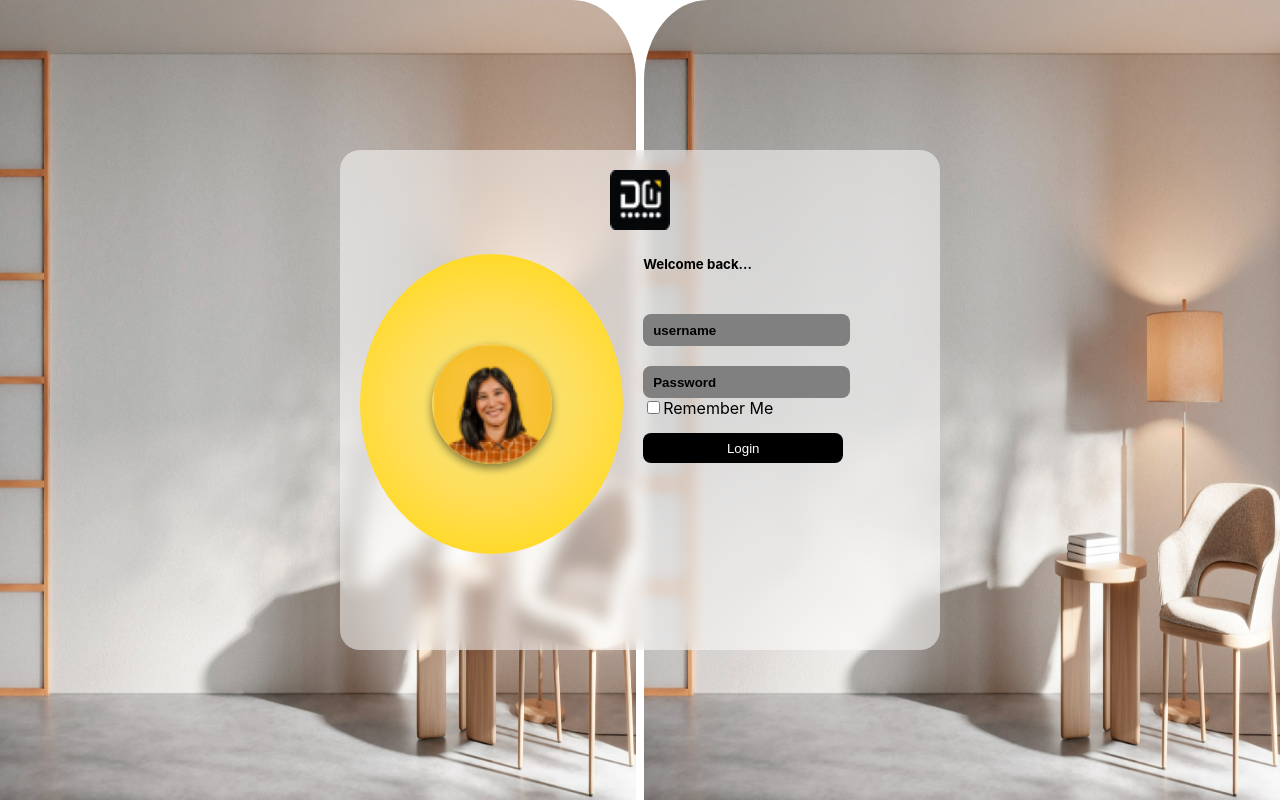
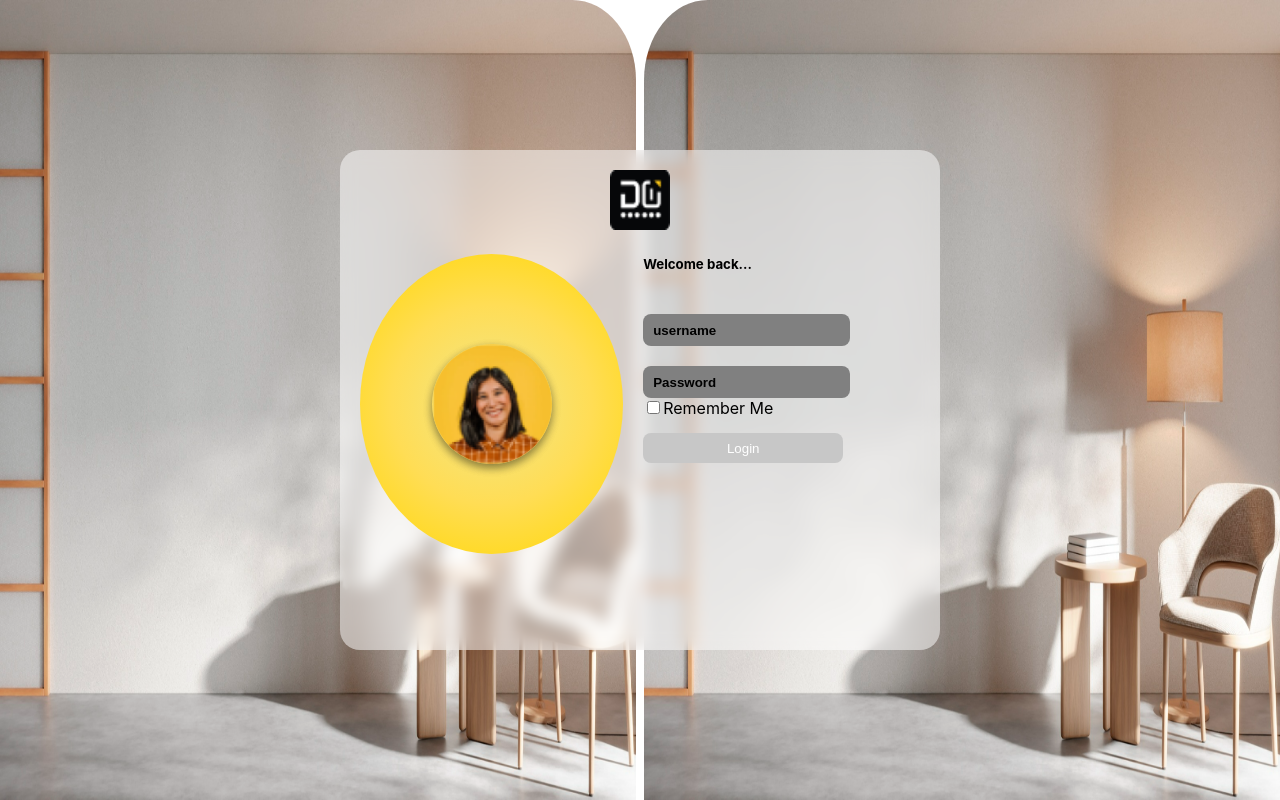
Before and after one commit to rohit-kumar22/dashboard, a React (Create React App) app: page / in a window 1280 px wide. Built offline with nearby package versions, Linux system fonts and the light colour scheme.

Commit message:
logo added

```diff
--- a/src/components/Dashboard.jsx
+++ b/src/components/Dashboard.jsx
@@ -5,6 +5,7 @@ import FileFolderHandler from "./outlets/FileFolderHandler";
 import TimeAndDate from "./outlets/TimeAndDate";
 import folder from "./images/folder.png"
 import file from './images/file.png'
+import logo from './images/logo.png'
 import { displayData } from "./data/displayData";
 
 export default function Dashboard() {
@@ -51,13 +52,14 @@ export default function Dashboard() {
           ))}
         </div>
       </div>
-      <div style={{display:"flex", gap:"15px", padding: "15px 20px 0 20px"}}>
+      <div className="memory-container" style={{justifyContent: data.length > 0? "space-between": "end"}}>
         {data?.length > 0 && data.map((item)=>(
-            <div>
-                <img style={{width:"30px", height:"30px"}} src={item.type === "folder" ? folder : file} alt=""></img>
+            <div className="file-container">
+                <img className="file-size" src={item.type === "folder" ? folder : file} alt=""></img>
                 <p style={{margin: 0}}>{item.name}</p>
                 </div>
         ))}
+        <img className="file-size" src={logo} alt={logo}/>
       </div>
     </div>
   );
--- a/src/components/Login.jsx
+++ b/src/components/Login.jsx
@@ -1,50 +1,82 @@
-import wallpaper from './images/wallpaper.png'
-import logo from './images/logo.png'
-import profile from './images/profile.png'
-import {useState} from 'react'
-import {useNavigate} from "react-router-dom"
+import wallpaper from "./images/wallpaper.png";
+import logo from "./images/logo.png";
+import profile from "./images/profile.png";
+import { useState } from "react";
+import { useNavigate } from "react-router-dom";
 
-export default function Login(){
-    const [userDetails, setUserDetails] = useState({username:"", password:""})
+export default function Login() {
+  const [userDetails, setUserDetails] = useState({
+    username: "",
+    password: "",
+  });
 
   const navigate = useNavigate();
-    const handleForm=(event)=>{
-const value= event.target.value;
+  const handleForm = (event) => {
+    const value = event.target.value;
     const key = event.target.name;
-setUserDetails({...userDetails, [key]: value})
-    }
-    const handleSubmit=()=>{
-        navigate("/dashboard")
-    }
+    setUserDetails({ ...userDetails, [key]: value });
+  };
+  const handleSubmit = () => {
+    navigate("/dashboard");
+  };
 
-    return(
+  return (
     <div className="flex-container">
       <img src={wallpaper} className="left-image"></img>
       <div className="spacer"></div>
       <img src={wallpaper} className="right-image"></img>
-        <div className='card'>
-          <div className='logo-container'>
-            <img src={logo} className='logo'/>
+      <div className="card">
+        <div className="logo-container">
+          <img src={logo} className="logo" />
         </div>
-          <div style={{display: "flex"}}>
+        <div style={{ display: "flex" }}>
           <div class="blob-container">
             <div class="profile-image">
-        <img src={profile} className='profile-image'/>
+              <img src={profile} className="profile-image" />
             </div>
           </div>
-        <div style={{width: '53%'}}>
+          <div style={{ width: "53%" }}>
             <h5>Welcome back...</h5>
-          <input placeholder='username' name="username" type="text" value={userDetails.username} onChange={handleForm} className='input-box'/>
-          <input placeholder='Password' name="password" type="password" value={userDetails.password} onChange={handleForm} className='input-box'/>
-          <div className='remember-me-box'>
-            <input type="checkbox" style={{marginBottom: "0px"}}/>
-            <span style={{paddingTop:"5px"}}>Remember Me</span>
+            <input
+              placeholder="username"
+              name="username"
+              type="text"
+              value={userDetails.username}
+              onChange={handleForm}
+              className="input-box"
+            />
+            <input
+              placeholder="Password"
+              name="password"
+              type="password"
+              value={userDetails.password}
+              onChange={handleForm}
+              className="input-box"
+            />
+            <div className="remember-me-box">
+              <input type="checkbox" style={{ marginBottom: "0px" }} />
+              <span style={{ paddingTop: "5px" }}>Remember Me</span>
             </div>
-          <button disabled={userDetails.username === "" || userDetails.password===""} className='login-button' onClick={handleSubmit}>Login</button>
+            <button
+              style={{
+                backgroundColor:
+                  userDetails.username === "" || userDetails.password === ""
+                    ? "#c7c7c7"
+                    : "#000",
+                cursor:
+                  userDetails.username === "" || userDetails.password === ""
+                    ? "not-allowed"
+                    : "pointer",
+              }}
+
+              className="login-button"
+              onClick={handleSubmit}
+            >
+              Login
+            </button>
           </div>
         </div>
-
       </div>
     </div>
-    )
+  );
 }
--- a/src/components/dashboard.css
+++ b/src/components/dashboard.css
@@ -95,3 +95,32 @@
     margin: 0;
     border-radius: 5px;
 }
+
+/* .file-container{
+    background-color: blue;
+}
+.file-container:before{
+content: "";
+width: "0px";
+height: "0px";
+position: absolute;
+border-left: 24px solid #fff;
+border-right: 12px solid transparent;
+border-top: 12px solid #fff;
+border-bottom: 20px solid transparent;
+left: "65px";
+bottom: "-4px";
+background-color: yellow;
+z-index: 1000000;
+ } */
+
+ .memory-container{
+    display:flex;
+     justify-content: space-between;
+     padding: 15px 20px 0 20px;
+ }
+
+ .file-size{
+height: 30px;
+width: 30px;
+ }
```
Lines whose indentation alone changed are shown as unchanged.
